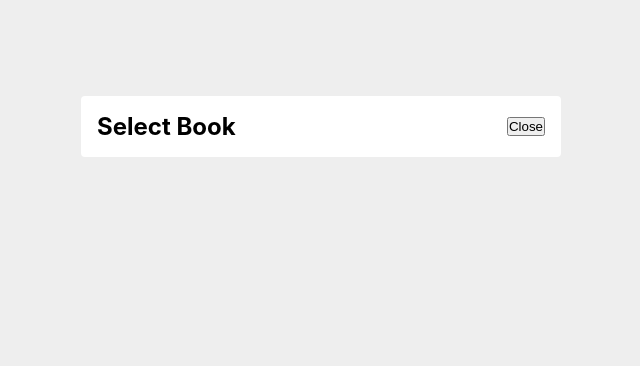
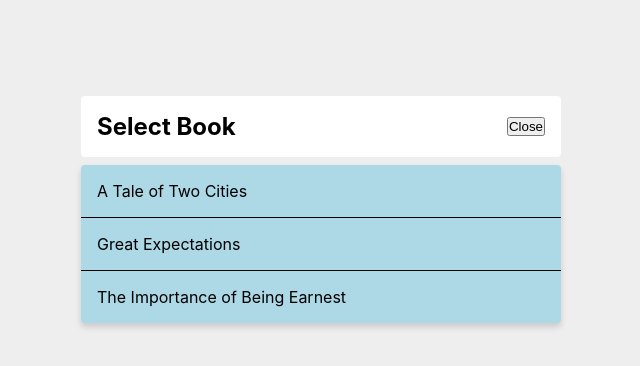
Before and after one commit to apcurran/custom-dropdown-react-ui-component, a React (Create React App) app: page / in a window 1280 px wide. Both pictures are taken after a click on the button "Open". Shown: the top 366 px of the page, without its empty margins (319-959 px from the left). Built offline with nearby package versions, Linux system fonts and the light colour scheme.

Commit message:
Dropdown selection with one item functional

```diff
--- a/src/components/Dropdown.js
+++ b/src/components/Dropdown.js
@@ -5,11 +5,32 @@ function Dropdown({ title, items = [], multiSelect = false }) {
     const [selections, setSelections] = useState([]);
 
     function handleClick(item) {
+        const myItem = selections.some(currentItem => currentItem.id === item.id);
 
+        if (!myItem) {
+            if (!multiSelect) {
+                setSelections([item]);
+            } else if (multiSelect) {
+                setSelections([...selections, item]);
+            }
+        } else {
+            // Remove item that is already selected
+            const updatedSelectionsArr = selections.filter(selection => selection.id !== item.id);
+
+            setSelections([...updatedSelectionsArr]);
+        }
     }
 
     function toggleDropdown() {
         setOpen(!open);
+    }
+
+    function isItemInSelections(item) {
+        const isPresent = selections.find(selection => selection.id === item.id);
+
+        if (isPresent) return true;
+
+        return false;
     }
 
     return (
@@ -21,7 +42,16 @@ function Dropdown({ title, items = [], multiSelect = false }) {
                 <h2 className="dropdown__title">{title}</h2>
                 <button className="dropdown__toggle-btn">{open ? "Close" : "Open"}</button>
             </div>
-
+            {open ? (
+                <ul className="dropdown-list">
+                    {items.map(item => (
+                        <li onClick={() => handleClick(item)} key={item.id} className="dropdown-list__item">
+                            <span>{item.value}</span>
+                            <span>{isItemInSelections(item) && "Selected"}</span>
+                        </li>
+                    ))}
+                </ul>
+            ) : null}
         </div>
     );
 }
--- a/src/index.css
+++ b/src/index.css
@@ -12,18 +12,43 @@ body {
   background-color: #eee;
 }
 
+.wrapper {
+  margin: 6rem auto;
+  max-width: 30rem;
+  width: 90%;
+}
+
+.dropdown-container,
+.dropdown-list {
+  border-radius: 4px;
+}
+
 .dropdown-container {
   display: flex;
   justify-content: space-between;
   align-items: center;
-  margin: 6rem auto;
-  max-width: 30rem;
-  width: 90%;
   padding: 1rem;
   background-color: #fff;
-  border-radius: 4px;
+  margin-bottom: .5rem;
 }
 
 .dropdown-list {
+  list-style: none;
   background-color: lightblue;
+  box-shadow: 0 4px 6px rgba(0, 0, 0, .15);
 }
+
+.dropdown-list__item {
+  display: flex;
+  justify-content: space-between;
+  padding: 1rem;
+  cursor: pointer;
+}
+
+.dropdown-list__item:not(:last-of-type) {
+  border-bottom: 1px solid #000;
+}
+
+.dropdown-list__item:hover {
+  background-color: #eee;
+}
```
Also changed, not shown: 1 other file (tests, documents, lock files or other folders).
